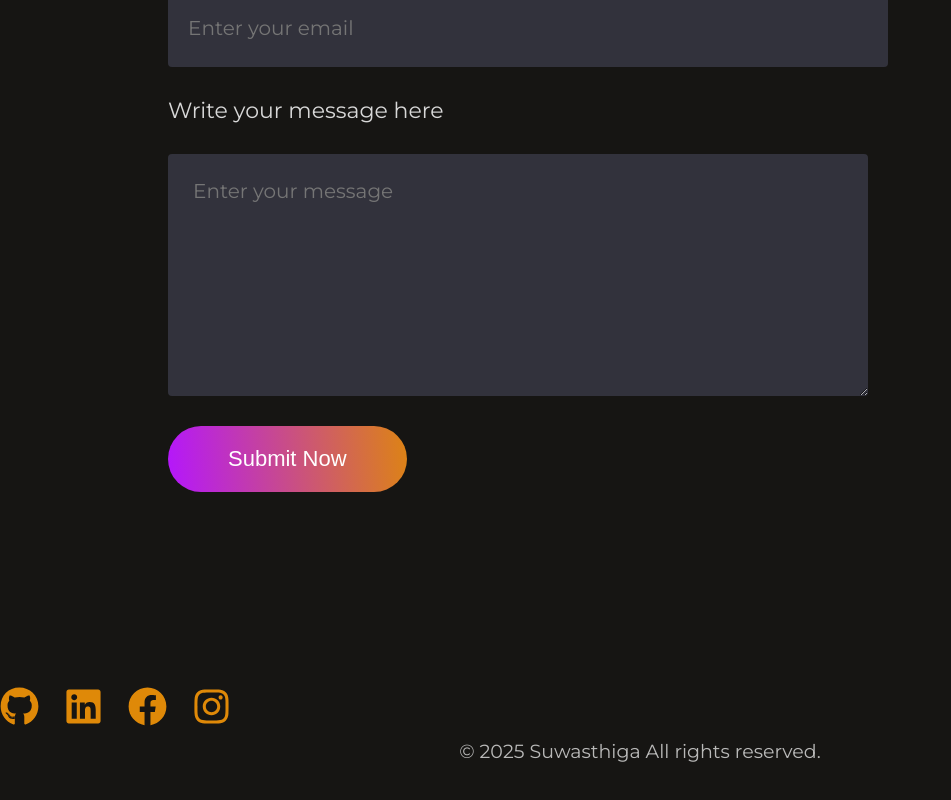
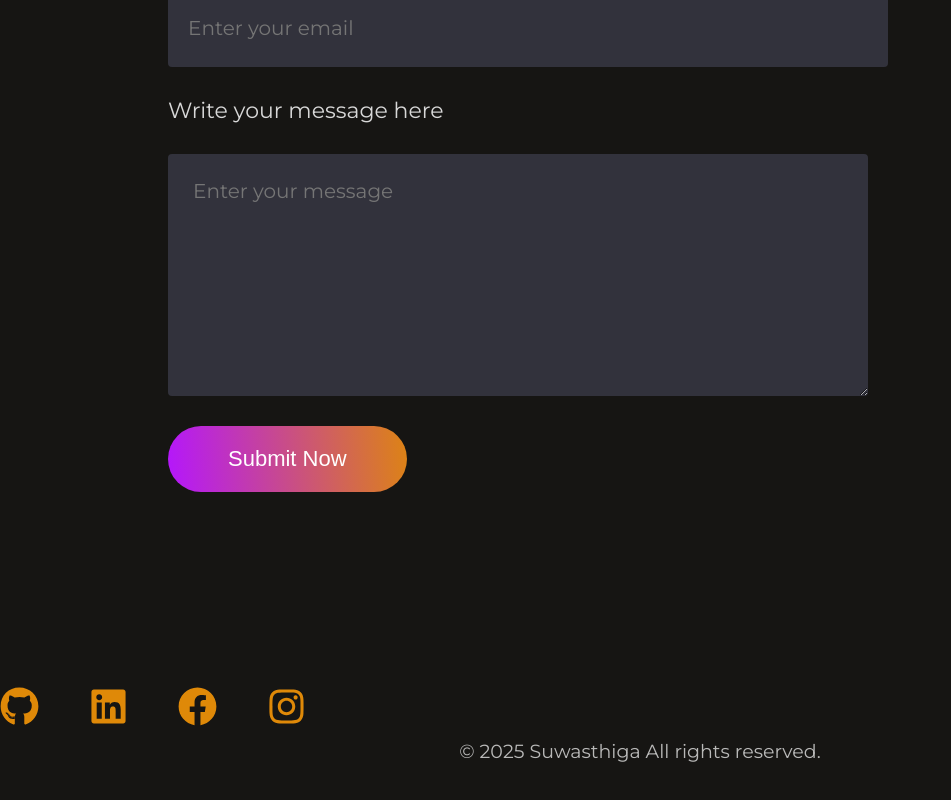
Before and after one commit to suwasthi/portfolio, a React (Vite) app: page / in a window 1280 px wide. Shown: the part 5759-6559 px from the top of the page, without its empty margins (0-951 px from the left). Built offline with nearby package versions, Linux system fonts and the light colour scheme.

Commit message:
Update Footer.css

```diff
--- a/src/Components/Footer/Footer.css
+++ b/src/Components/Footer/Footer.css
@@ -4,14 +4,14 @@
   padding: 65px 0;
   font-size: 14px;
   position: relative;
-  bottom: 0;
+/*   bottom: 0; */
   width: 100%;
 }
 
 .social-icons {
   display: flex;
 /*   justify-content: center; */
-  gap: 25px;
+  gap: 50px;
   margin-bottom: 10px;
 }
 
```
